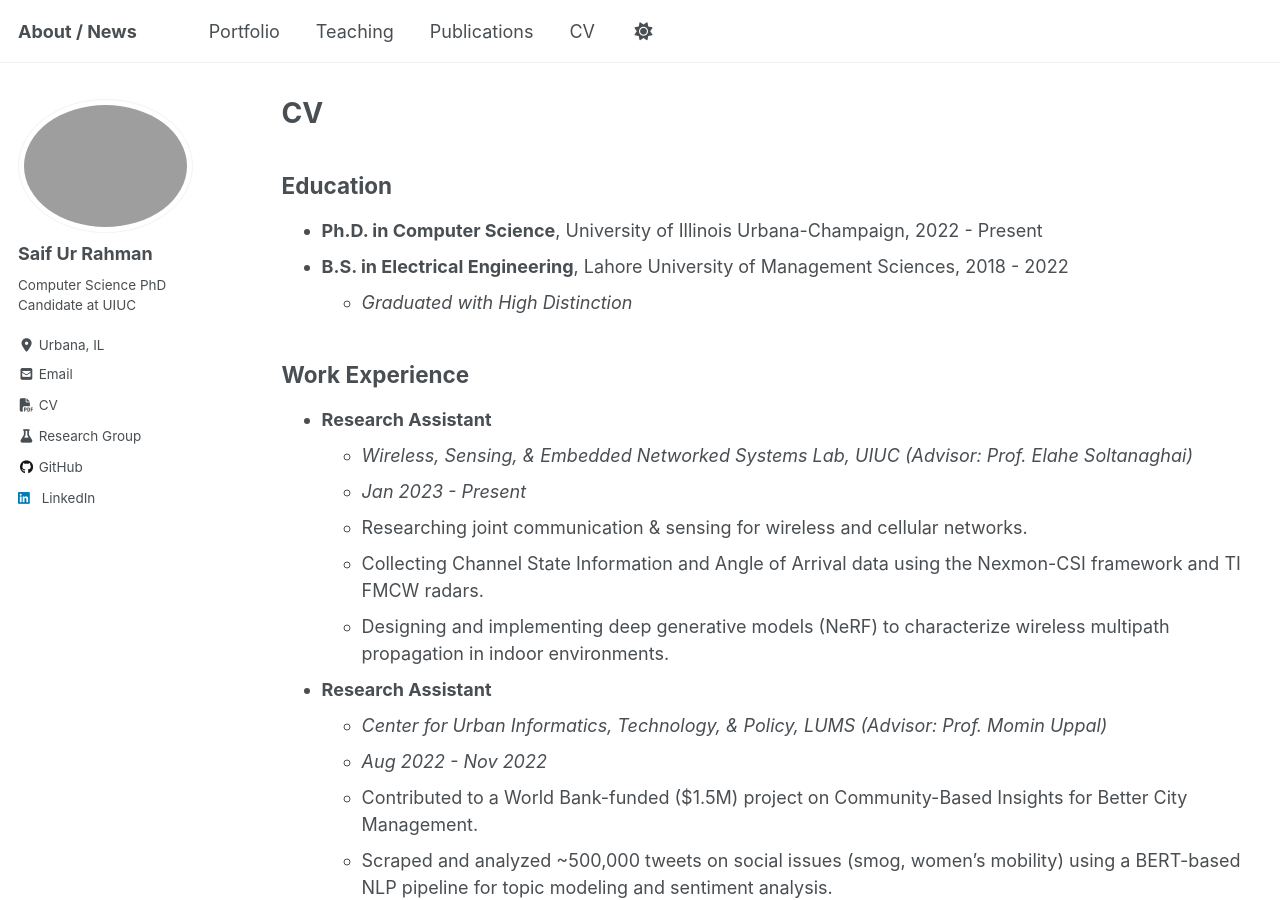
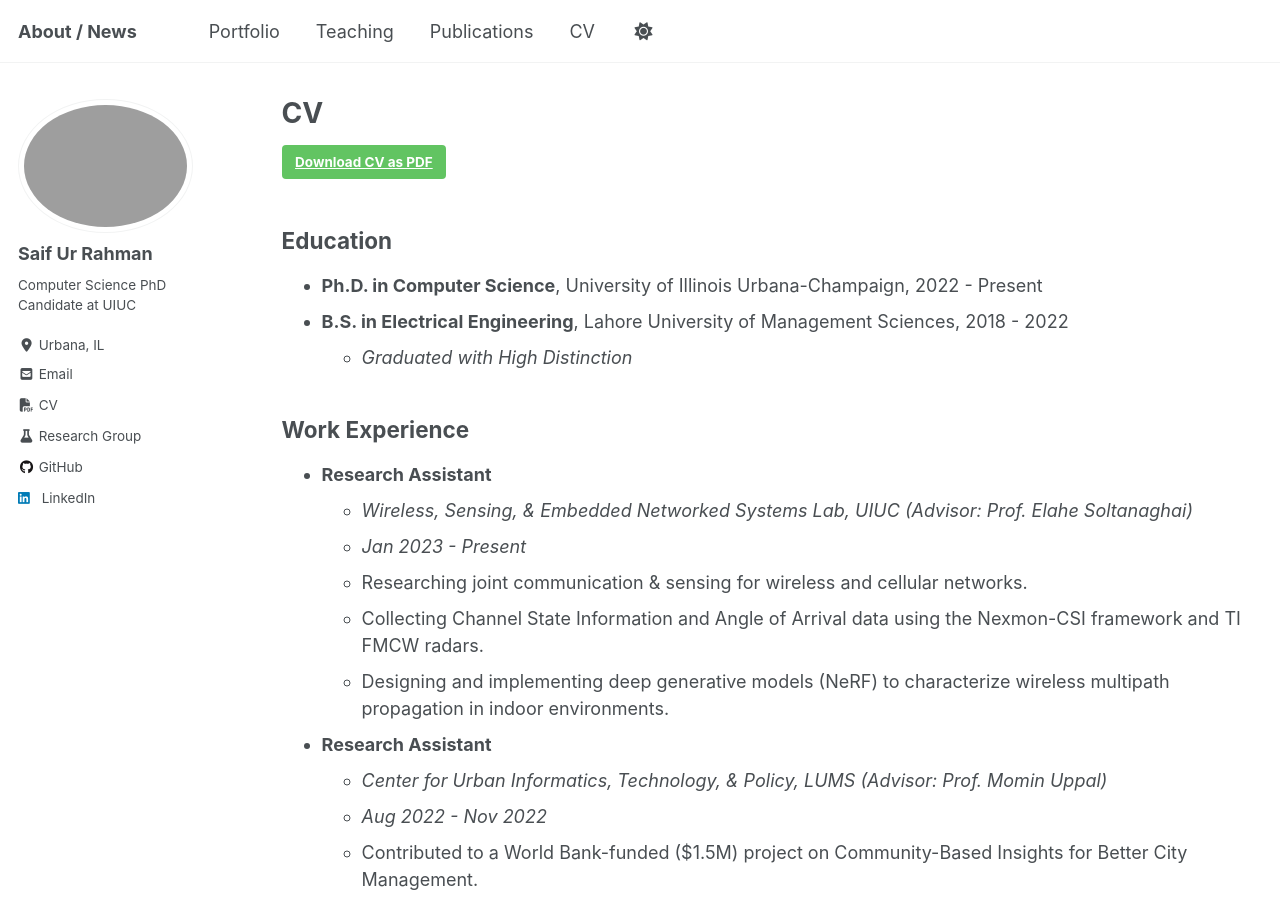
Before and after one commit to Saif2098/Saif2098.github.io, a Jekyll site: the page built from _pages/cv.md, in a window 1280 px wide and 900 px high. Built offline with Jekyll 4.4.1, drawn with Linux system fonts in a browser that asks for light colours; a script that is not in the unit is left out.

Commit message:
Corrected main page for mobile rendering and added CV download to CV section

```diff
--- a/_includes/author-profile.html
+++ b/_includes/author-profile.html
@@ -15,13 +15,12 @@
   </div>
 
   <div class="author__content">
-    <h3 class="author__name">{{ author.name }}</h3>
-    {% if author.pronouns %}<p class="author__pronouns">{{ author.pronouns }}</p>{% endif %}
-    {% if author.bio %}<p class="author__bio">{{ author.bio }}</p>{% endif %}
+    <h3 class="author__name" itemprop="name">{{ site.author.name }}</h3>
+    {% if site.author.bio %}<p class="author__bio" itemprop="description">{{ site.author.bio }}</p>{% endif %}
   </div>
 
   <div class="author__urls-wrapper">
-    <button class="btn btn--inverse">Follow</button>
+    <button class="btn btn--inverse">Other Links & CV</button>
     <ul class="author__urls social-icons">
       {% if site.author.location %}
         <li itemprop="homeLocation" itemscope itemtype="https://schema.org/Place">
--- a/_pages/cv.md
+++ b/_pages/cv.md
@@ -8,6 +8,8 @@ redirect_from:
 ---
 
 {% include base_path %}
+
+[**Download CV as PDF**](/files/cv.pdf){: .btn .btn--success}
 
 ## Education
 *   **Ph.D. in Computer Science**, University of Illinois Urbana-Champaign, 2022 - Present
```
